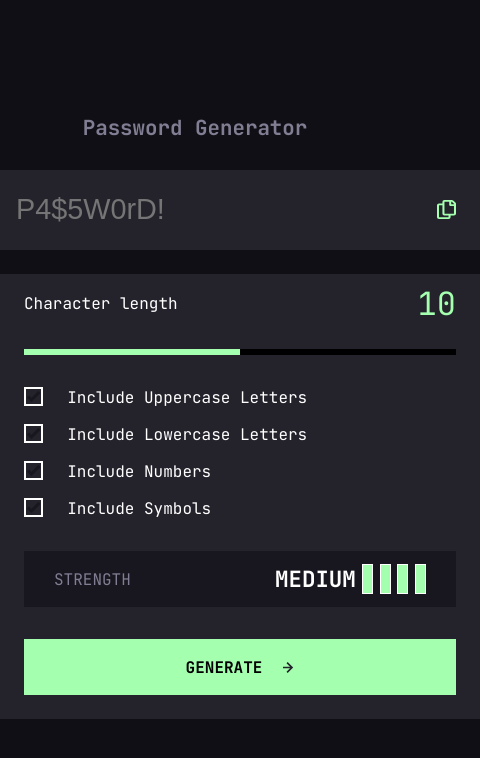
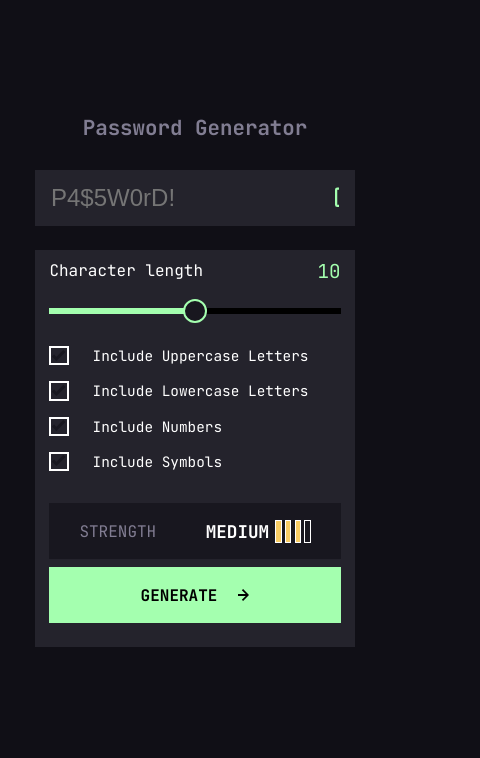
Before and after one commit to Pe-KaY/password-Generator, an Angular app: page / in a window 390 px wide. Shown: the top 758 px of the page, 480 px wide, since content can reach past the window. Built offline with nearby package versions, Linux system fonts and the light colour scheme.

Commit message:
added mobile responsive

```diff
--- a/src/app/app.component.css
+++ b/src/app/app.component.css
@@ -29,6 +29,7 @@ h1 {
   border: none;
   font-size: 1.8rem;
   color: white;
+  flex-shrink: 0;
 }
 
 .passGen__outputwrapper > span {
@@ -42,9 +43,11 @@ h1 {
   /* border: 2px solid red; */
 }
 
-.passGen__outputwrapper > span > img {
-  width: 1.2rem;
-  height: 1.2rem;
+.passGen__outputwrapper > span > svg {
+  width: 1.8rem;
+  height: 1.8rem;
+  fill: #a4ffaf;
+  transition: fill 0.5s;
 }
 
 /* password generator controls  */
@@ -90,6 +93,7 @@ h1 {
   width: 1.5rem;
   height: 1.5rem;
   border-radius: 50%;
+  transition: background-color 0.5s;
 }
 /* styling range slider for mozilla */
 #passlength::-moz-range-thumb {
@@ -98,6 +102,7 @@ h1 {
   width: 1.5rem;
   height: 1.5rem;
   border-radius: 50%;
+  transition: background-color 0.5s;
 }
 
 /* styling checkboxes */
@@ -188,9 +193,11 @@ h1 {
   color: black;
   text-transform: uppercase;
   font-weight: bold;
+  transition: background-color 0.5s;
+  cursor: pointer;
 }
 /* arrow img */
-.passGen__passGenerate > img {
+.passGen__passGenerate > svg {
   width: 0.7rem;
   height: 0.7rem;
 }
@@ -234,3 +241,75 @@ h1 {
 .indicators[passStrength="strong"] > #forthIndicator {
   background-color: #a4ffaf;
 }
+
+/* HOVER EFFECTS */
+.checkbox:hover {
+  border: 2px solid #a4ffaf;
+}
+
+.passGen__outputwrapper > span > svg:hover {
+  fill: white;
+  cursor: pointer;
+}
+
+#passlength::-moz-range-thumb:hover {
+  background-color: #18171f;
+  border: 2px solid #a4ffaf;
+  cursor: pointer;
+}
+#passlength::-webkit-slider-thumb {
+  background-color: #18171f;
+  border: 2px solid #a4ffaf;
+  cursor: pointer;
+}
+
+.passGen__passGenerate:hover {
+  background-color: #24232c;
+  border: 2px solid #a4ffaf;
+}
+.passGen__passGenerate:hover > p {
+  color: #a4ffaf;
+}
+.passGen__passGenerate:hover > svg {
+  fill: #a4ffaf;
+}
+
+/* MEDIA QUERY */
+@media (max-width: 498px) {
+  .passGen__container {
+    width: 20rem;
+  }
+  .passGen__outputwrapper {
+    /* border: 2px solid green; */
+    min-height: 3.5rem;
+  }
+  .passGen__outputwrapper > input {
+    width: 70%;
+    font-size: 1.5rem;
+  }
+  .passGen__controlswrapper {
+    padding: 0.5rem 0.9rem;
+    height: fit-content;
+  }
+  #lengthcount {
+    font-size: 1.2rem;
+  }
+  .includetext {
+    font-size: 0.9rem;
+  }
+  #passStrengthText {
+    font-size: 1.1rem;
+    font-weight: bold;
+  }
+  .indicators {
+    gap: 0.2rem;
+  }
+
+  /* actuall indicators */
+  .indicators > span {
+    width: 0.4rem;
+  }
+  .passGen__passGenerate {
+    margin-block-start: -0.5rem;
+  }
+}
--- a/src/app/app.component.html
+++ b/src/app/app.component.html
@@ -13,11 +13,12 @@
       <p id="copied" [style.visibility]="isCopied ? 'visible' : 'hidden'">
         COPIED
       </p>
-      <img
-        src="../assets/icon-copy.svg"
-        alt="copy icon"
-        (click)="copyPassword()"
-      />
+      <svg width="21" height="24" xmlns="http://www.w3.org/2000/svg">
+        <path
+          d="M20.341 3.091 17.909.659A2.25 2.25 0 0 0 16.319 0H8.25A2.25 2.25 0 0 0 6 2.25V4.5H2.25A2.25 2.25 0 0 0 0 6.75v15A2.25 2.25 0 0 0 2.25 24h10.5A2.25 2.25 0 0 0 15 21.75V19.5h3.75A2.25 2.25 0 0 0 21 17.25V4.682a2.25 2.25 0 0 0-.659-1.591ZM12.469 21.75H2.53a.281.281 0 0 1-.281-.281V7.03a.281.281 0 0 1 .281-.281H6v10.5a2.25 2.25 0 0 0 2.25 2.25h4.5v1.969a.282.282 0 0 1-.281.281Zm6-4.5H8.53a.281.281 0 0 1-.281-.281V2.53a.281.281 0 0 1 .281-.281H13.5v4.125c0 .621.504 1.125 1.125 1.125h4.125v9.469a.282.282 0 0 1-.281.281Zm.281-12h-3v-3h.451c.075 0 .147.03.2.082L18.667 4.6a.283.283 0 0 1 .082.199v.451Z"
+          (click)="copyPassword()"
+        />
+      </svg>
     </span>
   </div>
   <!-- controls section -->
@@ -49,7 +50,7 @@
         >
           <img src="../assets/icon-check.svg" alt="check icon" />
         </span>
-        <p>Include Uppercase Letters</p></span
+        <p class="includetext">Include Uppercase Letters</p></span
       >
       <span
         ><span
@@ -60,7 +61,7 @@
         >
           <img src="../assets/icon-check.svg" alt="check icon" />
         </span>
-        <p>Include Lowercase Letters</p></span
+        <p class="includetext">Include Lowercase Letters</p></span
       >
       <span
         ><span
@@ -71,7 +72,7 @@
         >
           <img src="../assets/icon-check.svg" alt="check icon" />
         </span>
-        <p>Include Numbers</p></span
+        <p class="includetext">Include Numbers</p></span
       >
       <span
         ><span
@@ -82,7 +83,7 @@
         >
           <img src="../assets/icon-check.svg" alt="check icon" />
         </span>
-        <p>Include Symbols</p></span
+        <p class="includetext">Include Symbols</p></span
       >
     </div>
     <!-- password strength section -->
@@ -101,7 +102,11 @@
     <!-- Generate password section -->
     <div class="passGen__passGenerate space" (click)="generatePass()">
       <p>generate</p>
-      <img src="../assets/icon-arrow-right.svg" alt="generate arrow icon" />
+      <svg width="12" height="12" xmlns="http://www.w3.org/2000/svg">
+        <path
+          d="m5.106 12 6-6-6-6-1.265 1.265 3.841 3.84H.001v1.79h7.681l-3.841 3.84z"
+        />
+      </svg>
     </div>
   </div>
 
--- a/src/app/app.component.ts
+++ b/src/app/app.component.ts
@@ -17,7 +17,7 @@ export class AppComponent {
   // password strength value
   passStrenth: string = 'MEDIUM';
   // password strength color indicator value
-  indicator: string = 'strong';
+  indicator: string = 'medium';
   // Regex to test password strength
   // weak
   Weak: RegExp =
@@ -78,7 +78,7 @@ export class AppComponent {
     // Displays pass word strenth indicator colors depending on strength
     if (password.length < 8) {
       this.passStrenth = 'TOO WEAK';
-      this.indicator = 'TooWeak';
+      this.indicator = 'tooWeak';
     }
     if (password.match(this.Weak)) {
       this.indicator = 'weak';
@@ -100,8 +100,6 @@ export class AppComponent {
   // copy Password to clipboard function
   isCopied: boolean = false;
   copyPassword() {
-    // toggle Copied text
-    this.isCopied = true;
     // Select the text inside the input field
     this.tocopy.nativeElement.select();
     this.tocopy.nativeElement.setSelectionRange(0, 99999); // For mobile devices
@@ -110,7 +108,8 @@ export class AppComponent {
     navigator.clipboard
       .writeText(this.tocopy.nativeElement.value)
       .then(() => {
-        console.log('Text copied to clipboard');
+        // toggle Copied text
+        this.isCopied = true;
       })
       .catch((err) => {
         console.error('Failed to copy text to clipboard:', err);
--- a/src/styles.css
+++ b/src/styles.css
@@ -4,6 +4,7 @@
   box-sizing: border-box;
   margin: 0;
   padding: 0;
+  user-select: none;
 }
 
 body {
```
